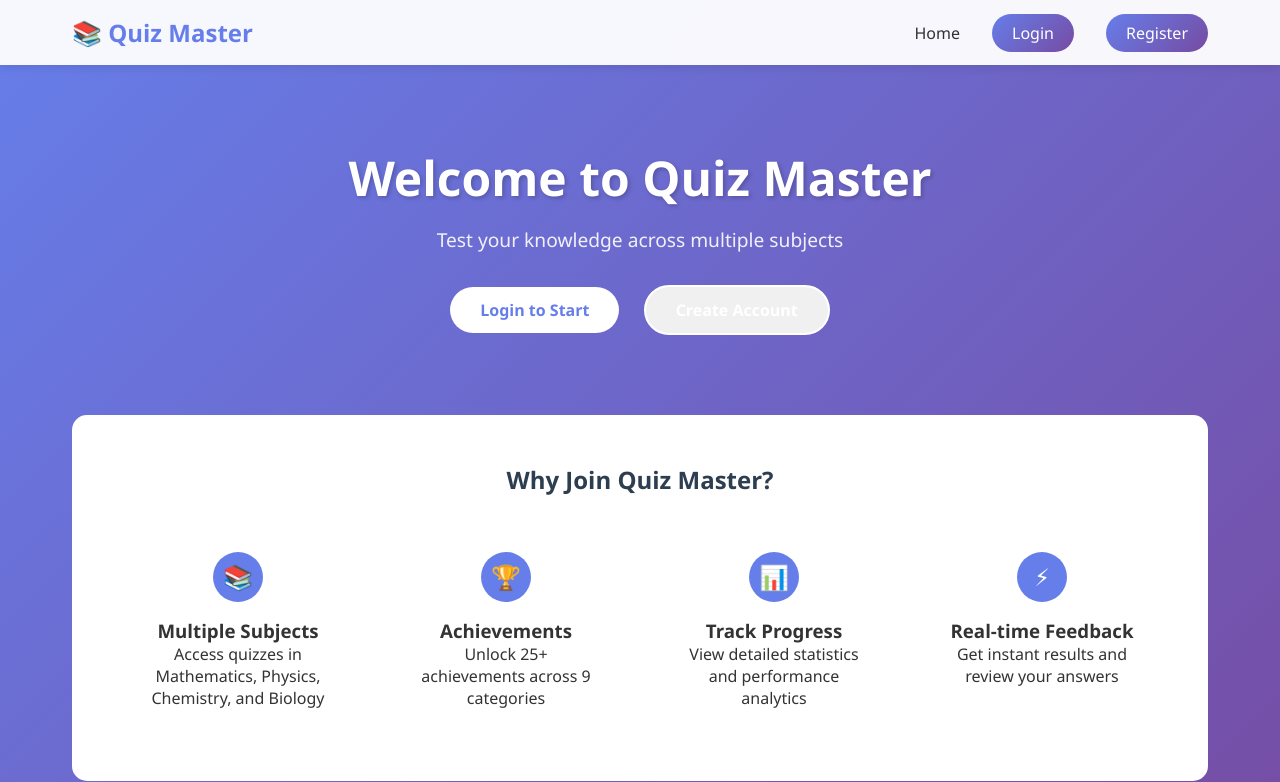
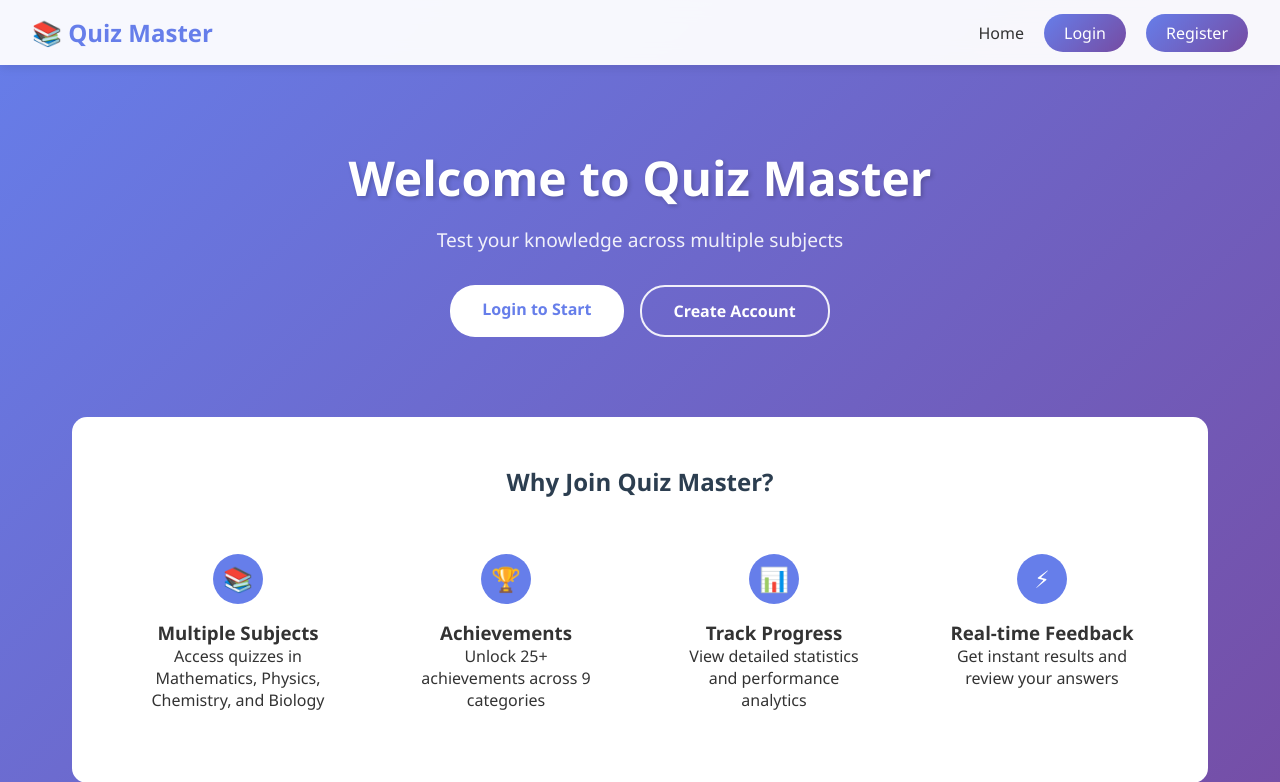
Before and after one commit to rajshinde0/Auto-Revise, a Flask app: page / in a window 1280 px wide. Shown: the top 782 px of the page. Run offline with Flask 3, Linux system fonts and the light colour scheme; some libraries are stand-ins or nearby versions.

Commit message:
Fix visual defects found by viewing the running app
Screenshotted every page in a real browser against a live database. Six
problems were visible that no amount of reading the code had surfaced.

Two were regressions from moving quiz.html into base.html:

- style.css also defines .quiz-header, with display:flex. Now that the page
  loads the shared stylesheet, that rule applied, and the heading and its
  instruction paragraph were laid out side by side, overlapping. The page's
  own rule only set background and spacing, so the layout properties leaked
  through. Declared explicitly now.
- The navbar wrapped "Quiz Master" and "My Results" onto two lines for a
  logged-in admin: eight links plus a greeting and Logout at 2rem gaps
  overflowed. Tightened the gaps, stopped links breaking mid-phrase, and
  bounded the greeting with an ellipsis.

Four were pre-existing:

- Ten achievements rendered as the literal words "folder", "clone", "cubes",
  "coins", "trophy", "fire" ... The achievements table holds an emoji that
  the template prints as text, but run_flashcard_migration.py seeded Font
  Awesome class names instead. Replaced with emoji, in the migration and in
  the existing rows.
- The home page's "Create Account" button was white text on .btn-secondary's
  light grey background - effectively invisible. It was inline styles
  fighting the stylesheet; replaced with proper .btn-on-brand classes.
- MCQ categories with no questions still offered an active "Start Quiz" that
  led to an empty quiz page. Those cards are now dimmed, non-clickable, and
  labelled "No questions yet".
- The MCQ Practice header was dark text and a grey subtitle directly on the
  brand gradient, barely legible. Now white with a soft shadow.

Verified after each change by re-screenshotting. A seventh suspected bug - a
missing achievement card - turned out to be an artifact of capturing a clip
region below the fold, not an app defect; all six cards render correctly.

Co-Authored-By: Claude Opus 5 <noreply@anthropic.com>

```diff
--- a/static/css/style.css
+++ b/static/css/style.css
@@ -55,9 +55,10 @@ body {
 }
 
 .nav-container {
-    max-width: 1200px;
+    max-width: 1400px;
     margin: 0 auto;
     padding: 1rem 2rem;
+    gap: 1.5rem;
     display: flex;
     justify-content: space-between;
     align-items: center;
@@ -68,12 +69,16 @@ body {
     font-weight: bold;
     color: #667eea;
     text-decoration: none;
+    white-space: nowrap;
 }
 
 .nav-menu {
     display: flex;
     list-style: none;
-    gap: 2rem;
+    align-items: center;
+    gap: 1.25rem;
+    flex-wrap: wrap;
+    justify-content: flex-end;
 }
 
 .nav-link {
@@ -81,6 +86,7 @@ body {
     color: #333;
     font-weight: 500;
     transition: color 0.3s;
+    white-space: nowrap;
 }
 
 .nav-link:hover {
@@ -805,6 +811,10 @@ body {
 .user-greeting {
     color: #667eea;
     font-weight: 600;
+    white-space: nowrap;
+    max-width: 14ch;
+    overflow: hidden;
+    text-overflow: ellipsis;
 }
 
 .btn-login, .btn-register {
@@ -1003,3 +1013,41 @@ body {
     color: #1b5e8f;
     border: 1px solid #c3dcf2;
 }
+
+/* ==========================================================================
+   Buttons sitting directly on the brand gradient (hero section)
+   These used to be inline styles that combined .btn-secondary's light grey
+   background with an inline white text colour - white on #f0f0f0, which was
+   effectively unreadable.
+   ========================================================================== */
+.hero-actions {
+    margin-top: 2rem;
+    display: flex;
+    gap: 1rem;
+    justify-content: center;
+    flex-wrap: wrap;
+}
+
+.btn-on-brand {
+    background: var(--color-surface);
+    color: var(--brand-start);
+    font-weight: 700;
+}
+
+.btn-on-brand:hover {
+    background: var(--color-surface);
+    transform: scale(1.05);
+    box-shadow: 0 5px 15px rgba(0, 0, 0, 0.2);
+}
+
+.btn-on-brand-outline {
+    background: transparent;
+    color: #fff;
+    border: 2px solid rgba(255, 255, 255, 0.9);
+    font-weight: 600;
+}
+
+.btn-on-brand-outline:hover {
+    background: rgba(255, 255, 255, 0.15);
+    transform: scale(1.05);
+}
--- a/templates/index.html
+++ b/templates/index.html
@@ -7,13 +7,9 @@
     <h1 class="hero-title">Welcome to Quiz Master</h1>
     <p class="hero-subtitle">Test your knowledge across multiple subjects</p>
     {% if not session.get('user_id') %}
-        <div style="margin-top: 2rem;">
-            <a href="/login" class="btn btn-primary" style="margin: 0 10px; padding: 12px 30px; color: white; text-decoration: none; border-radius: 25px; display: inline-block; background: white; color: #667eea; font-weight: bold;">
-                Login to Start
-            </a>
-            <a href="/register" class="btn btn-secondary" style="margin: 0 10px; padding: 12px 30px; color: white; text-decoration: none; border-radius: 25px; display: inline-block; border: 2px solid white;">
-                Create Account
-            </a>
+        <div class="hero-actions">
+            <a href="/login" class="btn btn-on-brand">Login to Start</a>
+            <a href="/register" class="btn btn-on-brand-outline">Create Account</a>
         </div>
     {% endif %}
 </div>
--- a/templates/quiz.html
+++ b/templates/quiz.html
@@ -137,7 +137,13 @@
             padding: 0;
         }
 
+        /* style.css also defines .quiz-header, with display:flex. Now that
+           this page shares the site stylesheet, that rule applied here and
+           put the heading and its instructions side by side, overlapping.
+           Declare the layout properties explicitly so nothing leaks in. */
         .quiz-header {
+            display: block;
+            border-bottom: none;
             background: white;
             padding: 20px;
             border-radius: 8px;
```
Also changed, not shown: database/migrations/run_flashcard_migration.py (+10 -10 lines), templates/mcq_categories.html (+37 -5 lines).
